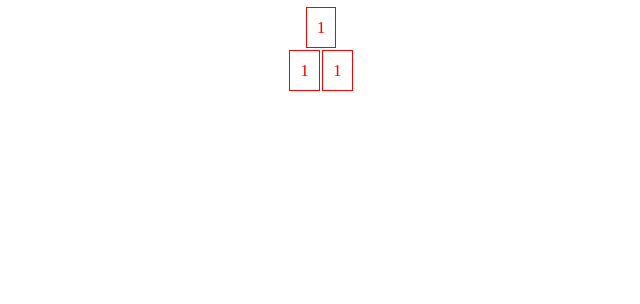
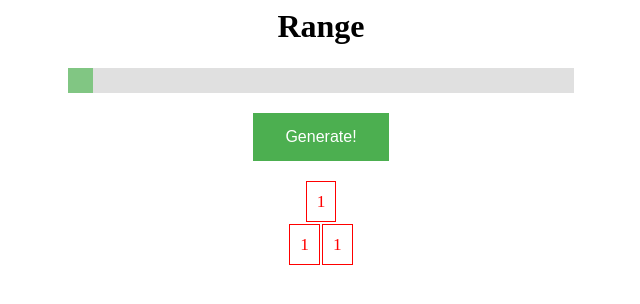
Before and after one commit to kiimjjae/kiimjjae.github.io, a plain HTML site: page Pascal Triangle/index.html in a window 1280 px wide. Shown: the whole page, without its empty margins (319-959 px from the left). Drawn offline with Linux system fonts and the light colour scheme.

Commit message:
Update index.html

```diff
--- a/Pascal Triangle/index.html
+++ b/Pascal Triangle/index.html
@@ -1,4 +1,3 @@
-<!DOCTYPE html>
 <html lang="en" dir="ltr">
    <head>
       <link rel="stylesheet" href="style.css">
@@ -6,8 +5,18 @@
       <title></title>
    </head>
    <body>
-    <div id="container"></div>
-
+     <div id="top">
+       <h1>Range</h1>
+       <div class="slidecontainer">
+          <input type="range" min="2" max="23" value="2" class="slider" id="myRange">
+       </div>
+       <br>
+       <button onclick="generate()">Generate!</button>
+       <br>
+       <br>
+     </div>
+      <div id="container">
+      </div>
       <script src ="script.js"></script>
    </body>
 </html>
```
Lines whose indentation alone changed are shown as unchanged.
